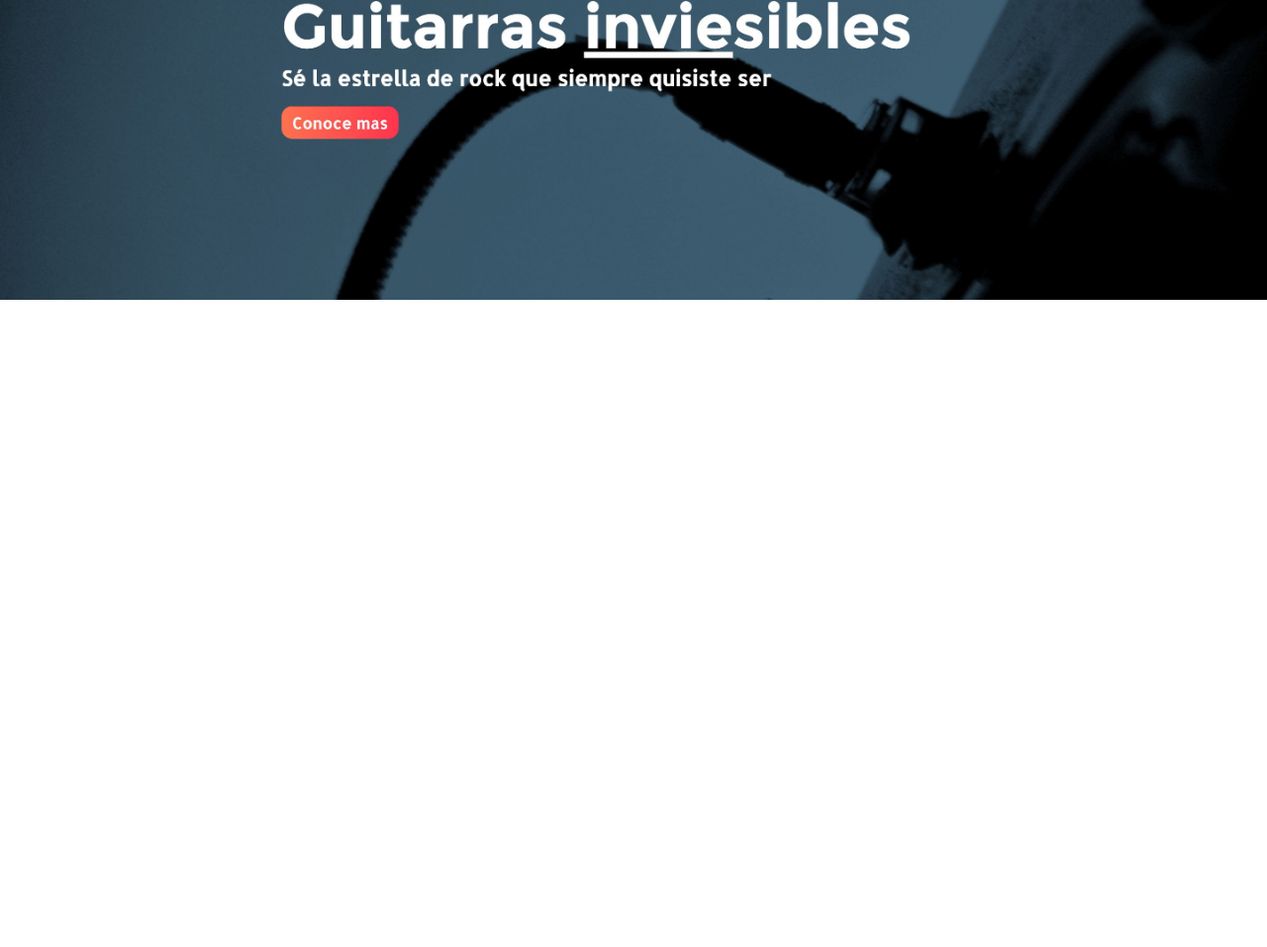
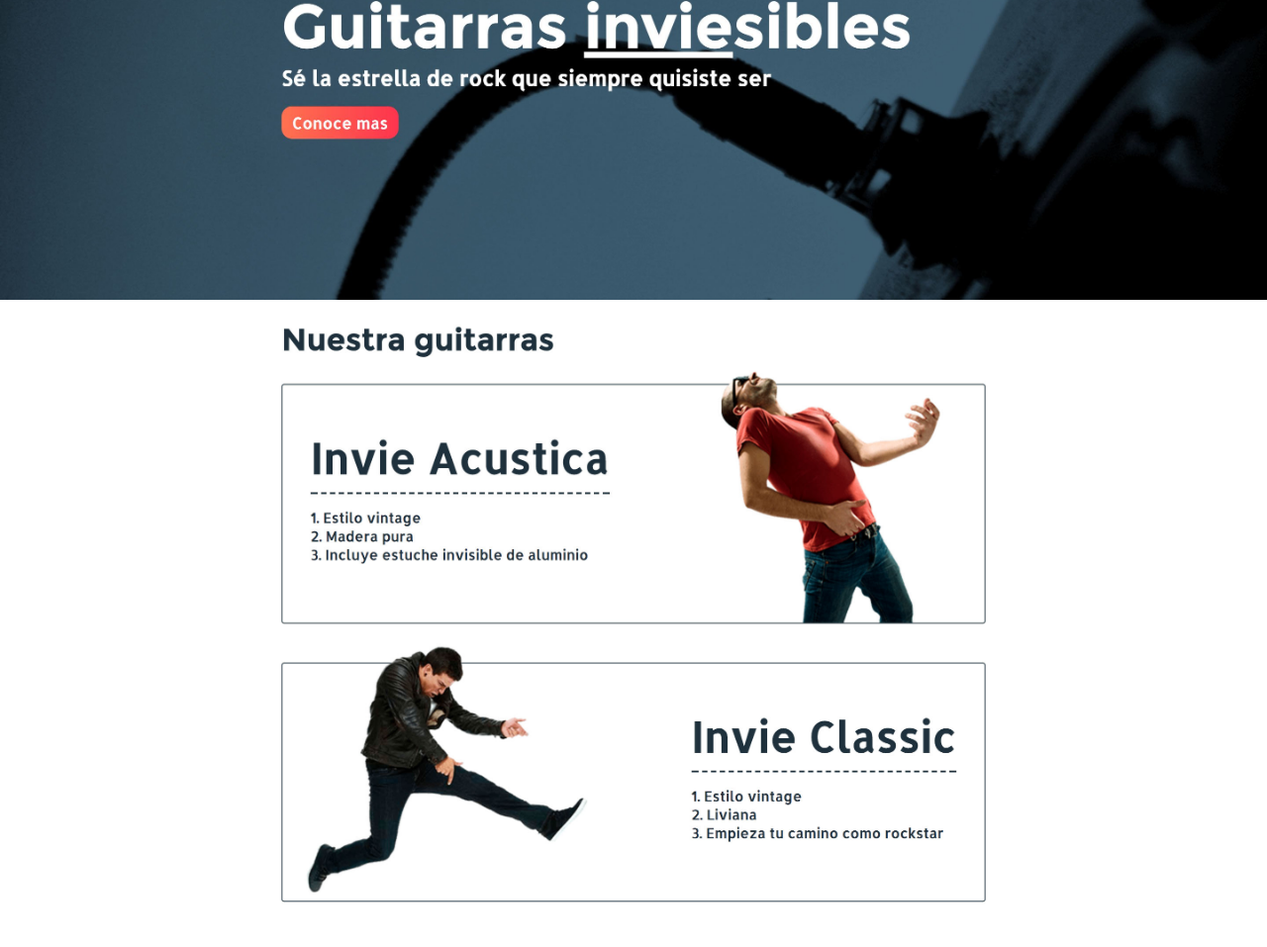
Before and after one commit to Luisl170/invie-github, a plain HTML site: page index.html in a window 1280 px wide. Shown: the part 172-1129 px from the top of the page at 99% size. Before the commit the page ends 800 px from the top, so only its background shows below. Drawn offline with Linux system fonts and the light colour scheme.

Commit message:
Agregando guitarra acustica y clasica

```diff
--- a/index.html
+++ b/index.html
@@ -19,5 +19,7 @@
 <body>
     <img src="header.jpg" alt="header">
     <img src="hero.jpg" alt="hero">
+    <img src="acustica.jpg" alt="acustica">
+    <img src="clasica.jpg" alt="clasica">
 </body>
 </html>
```
Also changed, not shown: acustica.jpg (added), clasica.jpg (added).
